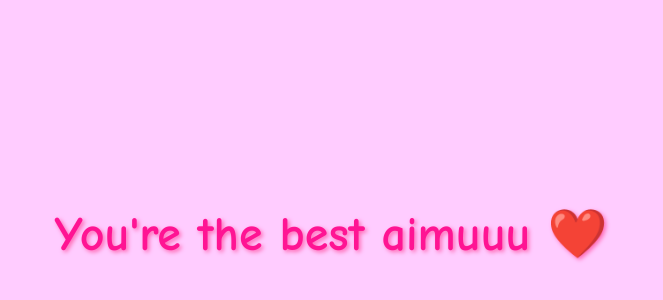
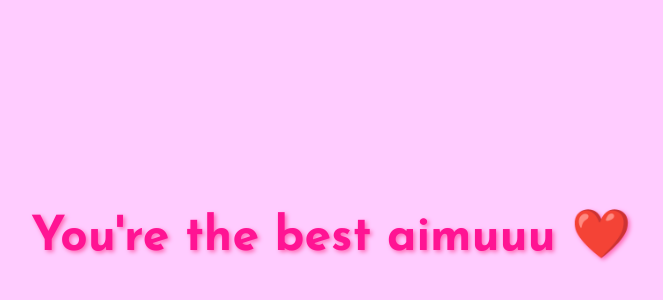
Before and after one commit to Ajmlahmd/aimuu, a plain HTML site: page index.html in a window 1280 px wide. Shown: the part 166-466 px from the top of the page, without its empty margins (309-972 px from the left). Drawn offline with Linux system fonts and the light colour scheme.

Commit message:
Update index.html

```diff
--- a/index.html
+++ b/index.html
@@ -5,20 +5,38 @@
     <meta http-equiv="X-UA-Compatible" content="IE=edge">
     <meta name="viewport" content="width=device-width, initial-scale=1.0">
     <title>You're the Best</title>
+
+    <!-- Preconnect for faster font loading -->
+    <link rel="preconnect" href="https://fonts.googleapis.com">
+    <link rel="preconnect" href="https://fonts.gstatic.com" crossorigin>
+
+    <!-- Link to Google Fonts for Josefin Sans -->
+    <link href="https://fonts.googleapis.com/css2?family=Josefin+Sans:ital,wght@0,100..700;1,100..700&display=swap" rel="stylesheet">
+
     <style>
         body {
             display: flex;
             justify-content: center;
             align-items: center;
-            height: 100vh;
+            height: 100vh; /* Full height to center vertically */
+            margin: 0;
             background-color: #ffccff; /* Light pink background */
-            font-family: 'Comic Sans MS', cursive, sans-serif;
+            font-family: 'Josefin Sans', sans-serif; /* Custom font */
+            padding: 0 20px; /* Add padding for mobile */
+        }
+
+        h1 {
+            color: #ff1493; /* Deep pink text color */
+            font-size: 8vw; /* Responsive font size */
+            text-align: center; /* Center text for better mobile appearance */
+            text-shadow: 2px 2px 4px #ff69b4; /* Pink shadow for text */
             margin: 0;
         }
-        h1 {
-            color: #ff1493; /* Deep pink text color */
-            font-size: 3em;
-            text-shadow: 2px 2px 4px #ff69b4; /* Pink shadow for text */
+
+        @media (min-width: 768px) {
+            h1 {
+                font-size: 3em; /* Larger font size for tablets and desktops */
+            }
         }
     </style>
 </head>
```
